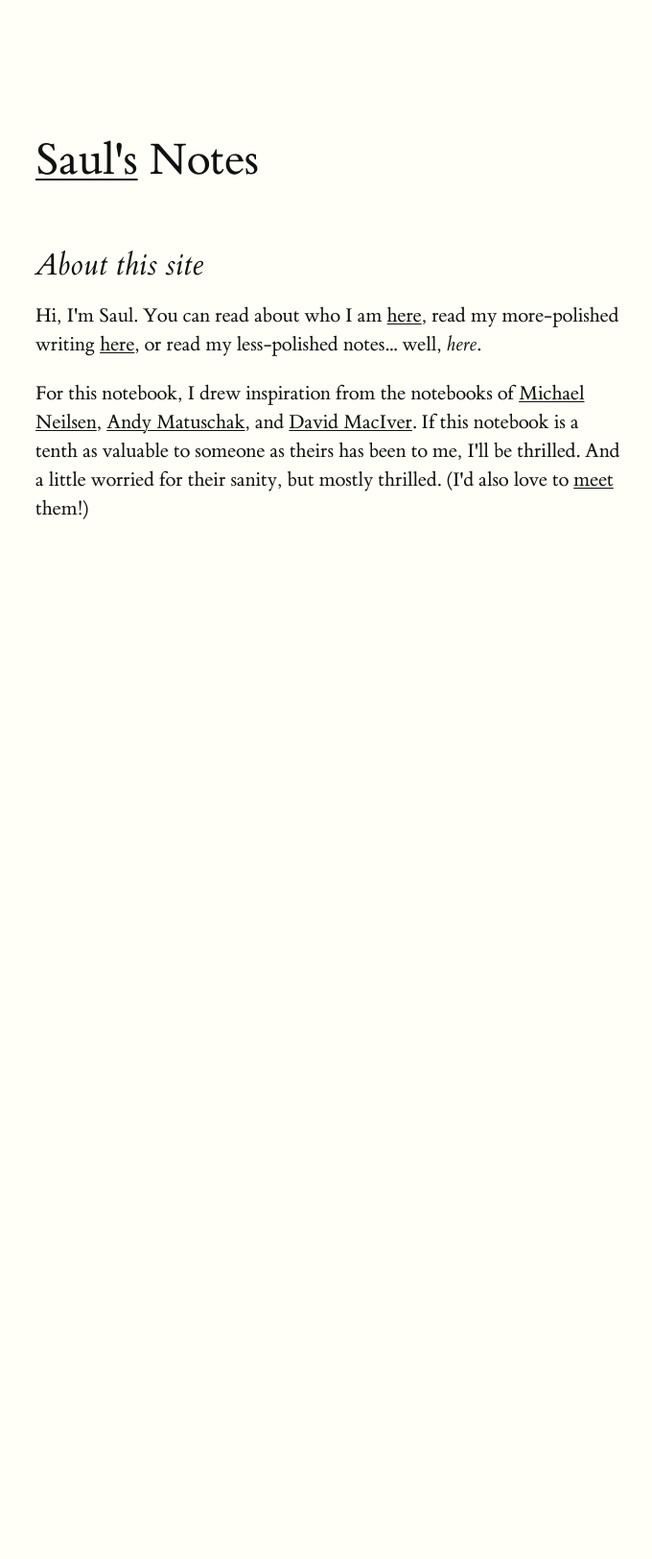
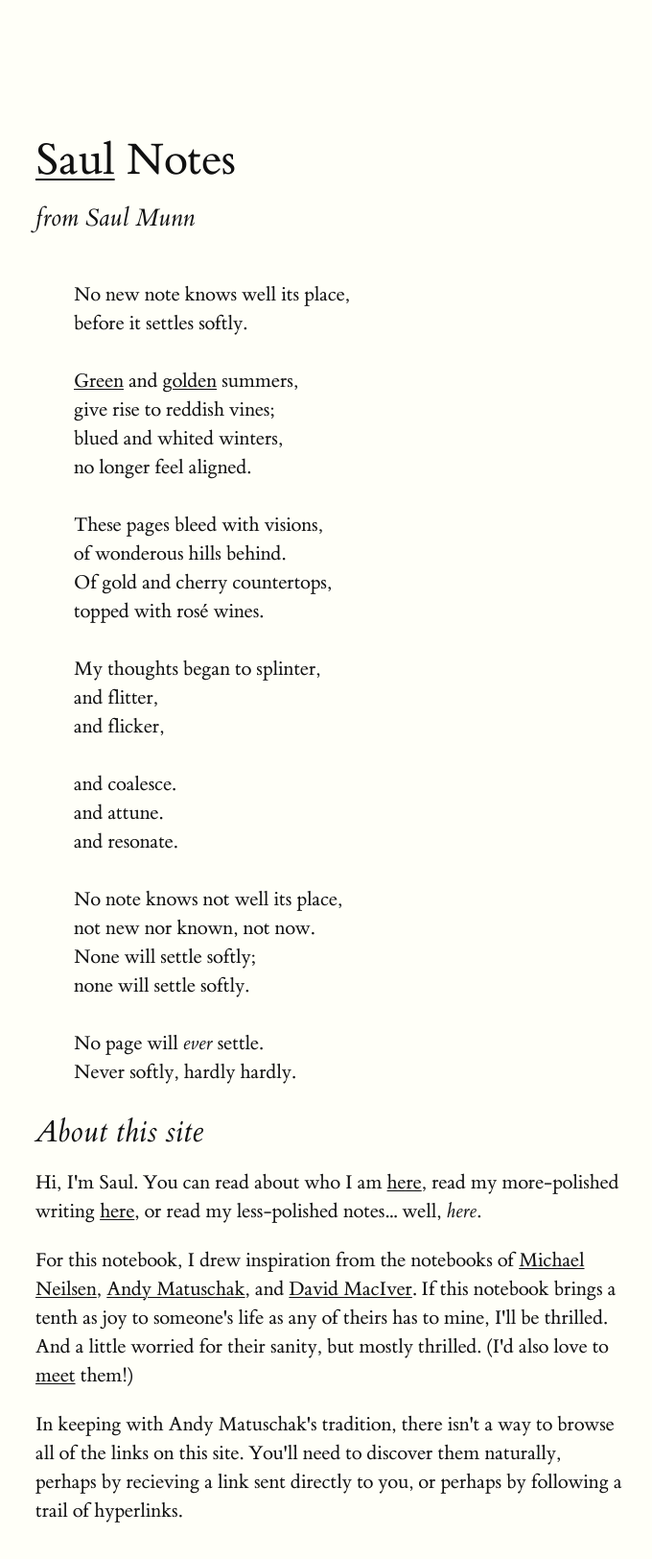
Before and after one commit to saulmunn/saulnotes, a plain HTML site: page index.html in a window 1280 px wide. Shown: the whole page at 96% size, without its empty margins (123-803 px from the left). Before the commit the page ends 800 px from the top, so only its background shows below. Drawn offline with Linux system fonts and the light colour scheme.

Commit message:
added poem

```diff
--- a/index.html
+++ b/index.html
@@ -1,22 +1,71 @@
 <!DOCTYPE html>
 <html lang="en">
   <head>
-    <meta charset="utf-8"/>
+    <meta charset="utf-8" />
     <title>Saul's Notes</title>
-    <link rel="stylesheet" href="tufte.css"/>
-    <meta name="viewport" content="width=device-width, initial-scale=1">
+    <link rel="stylesheet" href="tufte.css" />
+    <meta name="viewport" content="width=device-width, initial-scale=1" />
   </head>
 
   <body>
     <article>
-      <h1 id="tufte-css"><a href="https://saulmunn.com/">Saul's</a> Notes</h1>
-      <section >
+      <h1 id="tufte-css"><a href="https://saulmunn.com/">Saul</a> Notes</h1>
+      <p class="subtitle">from Saul Munn</p>
+      <section>
+        <blockquote>
+          <p>
+            No new note knows well its place,<br>
+            before it settles softly.<br>
+            <br>
+            <a href="https://joecarlsmith.com/2024/03/21/on-green">Green</a> and <a href="https://www.narrativeark.xyz/p/green-and-golden">golden</a> summers,<br>
+            give rise to reddish vines;<br>
+            blued and whited winters,<br>
+            no longer feel aligned.<br>
+            <br>
+            These pages bleed with visions,<br>
+            of wonderous hills behind.<br>
+            Of gold and cherry countertops,<br>
+            topped with rosé wines.<br>
+            <br>
+            My thoughts began to splinter,<br>
+            and flitter,<br> <!--add a flittering effect here-->
+            and flicker,<br> <!--add a flickering effect here-->
+            <br>
+            and coalesce.<br> <!--as they scroll, add an effect that causes the text to coalesce-->
+            and attune.<br> <!--make the text come together-->
+            and resonate.<br>
+            <br>
+            No note knows not well its place,<br>
+            not new nor known, not now.<br>
+            None will settle softly;<br>
+            none will settle softly.<br>
+            <br>
+            No page will <i>ever</i> settle.<br>
+            Never softly, hardly hardly.<br>
+          </p>
+        </blockquote>
         <h2>About this site</h2>
         <p>
-          Hi, I'm Saul.  You can read about who I am <a href="https://saulmunn.com/">here</a>, read my more-polished writing <a href="https://brasstacks.blog/">here</a>, or read my less-polished notes... well, <i>here</i>.
+          Hi, I'm Saul. You can read about who I am
+          <a href="https://saulmunn.com/">here</a>, read my more-polished
+          writing <a href="https://brasstacks.blog/">here</a>, or read my
+          less-polished notes... well, <i>here</i>.
         </p>
         <p>
-            For this notebook, I drew inspiration from the notebooks of <a href="https://michaelnotebook.com/">Michael Neilsen</a>, <a href="https://notes.andymatuschak.org/About_these_notes">Andy Matuschak</a>, and <a href="https://notebook.drmaciver.com/">David MacIver</a>. If this notebook is a tenth as valuable to someone as theirs has been to me, I'll be thrilled. And a little worried for their sanity, but mostly thrilled. (I'd also love to <a href="https://saulmunn.com/contact">meet</a> them!)
+          For this notebook, I drew inspiration from the notebooks of
+          <a href="https://michaelnotebook.com/">Michael Neilsen</a>,
+          <a href="https://notes.andymatuschak.org/About_these_notes"
+            >Andy Matuschak</a
+          >, and <a href="https://notebook.drmaciver.com/">David MacIver</a>. If
+          this notebook brings a tenth as joy to someone's life as any of theirs
+          has to mine, I'll be thrilled. And a little worried for their sanity,
+          but mostly thrilled. (I'd also love to
+          <a href="https://saulmunn.com/contact">meet</a> them!)
+        </p>
+        <p>
+          In keeping with Andy Matuschak's tradition, there isn't a way to
+          browse all of the links on this site. You'll need to discover them
+          naturally, perhaps by recieving a link sent directly to you, or perhaps by following a trail of hyperlinks.
         </p>
       </section>
     </article>
```
